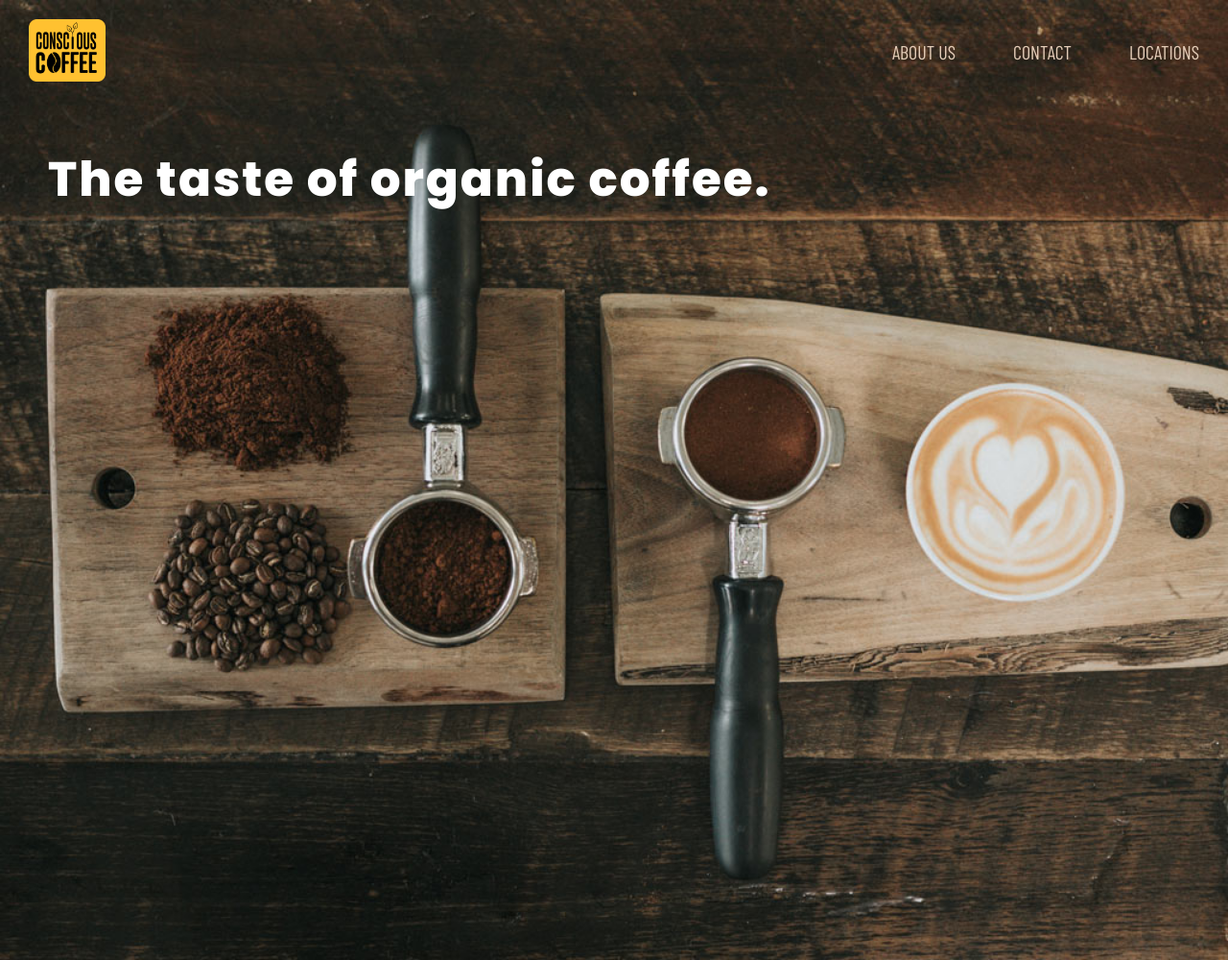
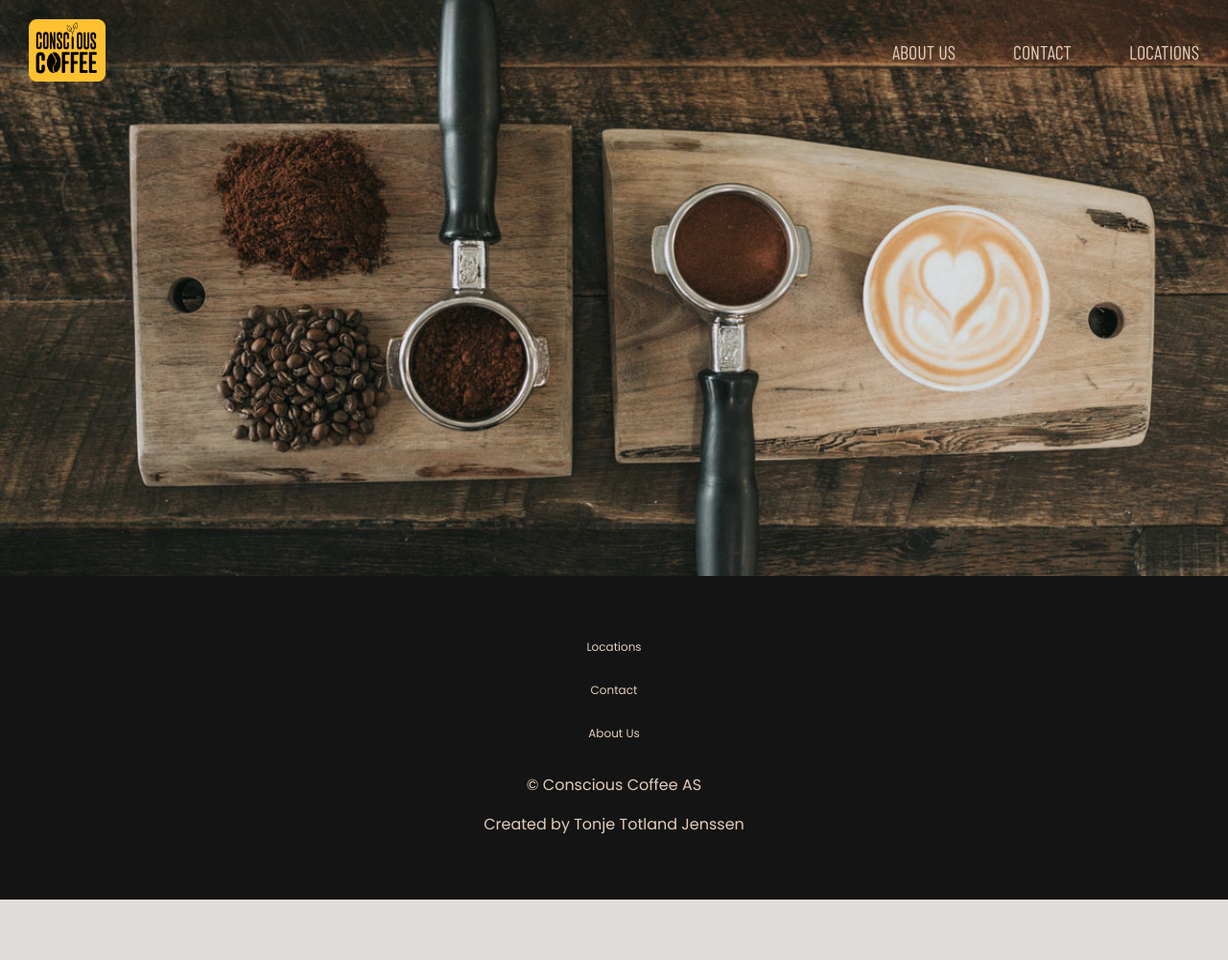
Before and after one commit to tonjetj/conscious-coffee, a plain HTML site: page index.html in a window 1280 px wide. Shown: the whole page at 96% size. After the commit the page ends 957 px from the top, so only its background shows below. Drawn offline with nearby package versions, Linux system fonts and the light colour scheme; a web font is replaced by a local one.

Commit message:
created a footer for all pages.

```diff
--- a/css/headings.css
+++ b/css/headings.css
@@ -18,14 +18,15 @@ h2 {
     font-weight: 200;
 }
 
-.card p, .container h1, div.text p, .heroText  {
+.card p, .container h1, div.text p, footer {
     font-family: 'Poppins', sans-serif;
     margin-bottom: 20px;
 }
 
-nav li a, .container .card a, div.text {
+nav li a, .container .card a, div.text, footer, footer div ul li a {
     color: #E4CDB8;
 }
+
 
 
 div.text h1 {
@@ -38,14 +39,8 @@ div.text h1 {
         opacity: 0.8;
     }
 
+    footer {
+        font-size: 12px;
+    }
+
 }
-
-@media (min-width: 200px){
-    .heroText{
-        font-size: 50px;
-        padding: 150px 35px 45px 50px;
-        font-weight: 800;
-        color: #fff;
-        letter-spacing: 2px;
-    }
-}
--- a/css/layout.css
+++ b/css/layout.css
@@ -1,7 +1,33 @@
-
+html {
+    scroll-behavior: smooth;
+}
 body {
     margin: 0;
     background-color: #E0DCD9;
+}
+
+footer {
+    padding: 50px;
+}
+
+footer div {
+    align-items: center;
+    text-align: center;
+}
+
+footer div ul {
+    list-style: none;
+    margin-bottom: 20px;
+}
+
+footer div ul li {
+    padding: 10px;
+}
+
+footer div ul li a{
+    font-size: 12px;
+    text-decoration: none;
+
 }
 
 
@@ -12,7 +38,7 @@ body {
         z-index: 1;
         background-repeat: no-repeat;
         background-size: 100%;
-        height: 1000px;
+        min-height: 1000px;
     }
     header {
         background-color: #141414;
--- a/css/nav.css
+++ b/css/nav.css
@@ -17,9 +17,11 @@
       }
 
 
+    footer, nav.scrolled {
+      background-color: #141414;
+    }
     nav.scrolled {
       z-index: 1;
-      background-color: #141414;
     }
 
     nav .logo{
@@ -27,7 +29,7 @@
       padding: 20px 30px;
     }
 
-    nav ul, .breadcrumbs ul {
+    nav ul, .breadcrumbs ul, footer ul {
       margin: 0;
       padding: 0;
       list-style: none;
@@ -174,18 +176,19 @@
 
     @media (max-width: 768px){
 
-     nav.clicked {
+     nav.clicked, #navOtherPages, nav ul li a:hover {
       background-color: #141414;
-         box-shadow: rgba(149, 157, 165, 0.2) 0px 8px 24px;
+
      }
 
-     #navOtherPages {
-      background-color: #141414;
+     nav.clicked {
+      box-shadow: rgba(149, 157, 165, 0.2) 0px 8px 24px;
      }
 
      nav {
       display: unset;
      }
+
 
      nav .menu-icon {
       padding: 35px;
@@ -210,7 +213,6 @@
 
 
      nav ul li a:hover {
-        background-color: #141414;
         transform: none;
      }
 
--- a/index.html
+++ b/index.html
@@ -44,10 +44,6 @@
           </li>
         </ul>
       </nav>
-
-      <div>
-        <h1 class="heroText">The taste of organic coffee.</h1>
-      </div>
     </header>
 
     <main>
@@ -56,7 +52,19 @@
       <section class="container"></section>
     </main>
 
-    <footer></footer>
+    <footer>
+      <div>
+        <ul>
+          <li><a href="./otherPages/location.html">Locations</a></li>
+          <li><a href="./otherPages/contact.html">Contact</a></li>
+          <li><a href="./otherPages/about.html">About Us</a></li>
+        </ul>
+      </div>
+      <div>
+        &copy; Conscious Coffee AS
+        <p>Created by Tonje Totland Jenssen</p>
+      </div>
+    </footer>
     <script src="./JS/js.js"></script>
   </body>
 </html>
```
Also changed, not shown: otherPages/about.html (+13 -1 lines), otherPages/contact.html (+13 -0 lines), otherPages/location.html (+13 -1 lines), otherPages/specificLocation.html (+14 -0 lines), otherPhotos/tasteOf.png (added). Lines whose indentation alone changed are shown as unchanged.
